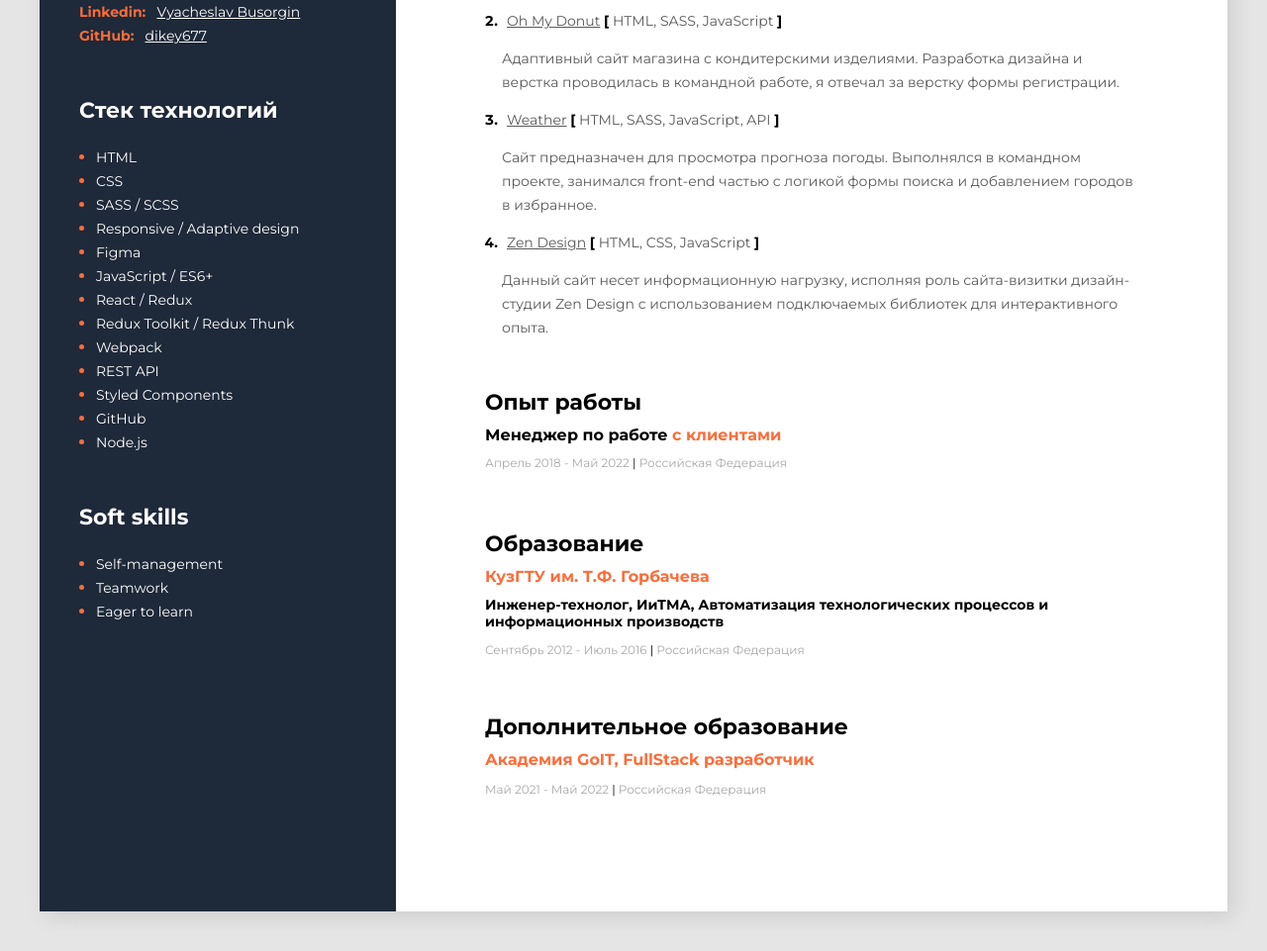
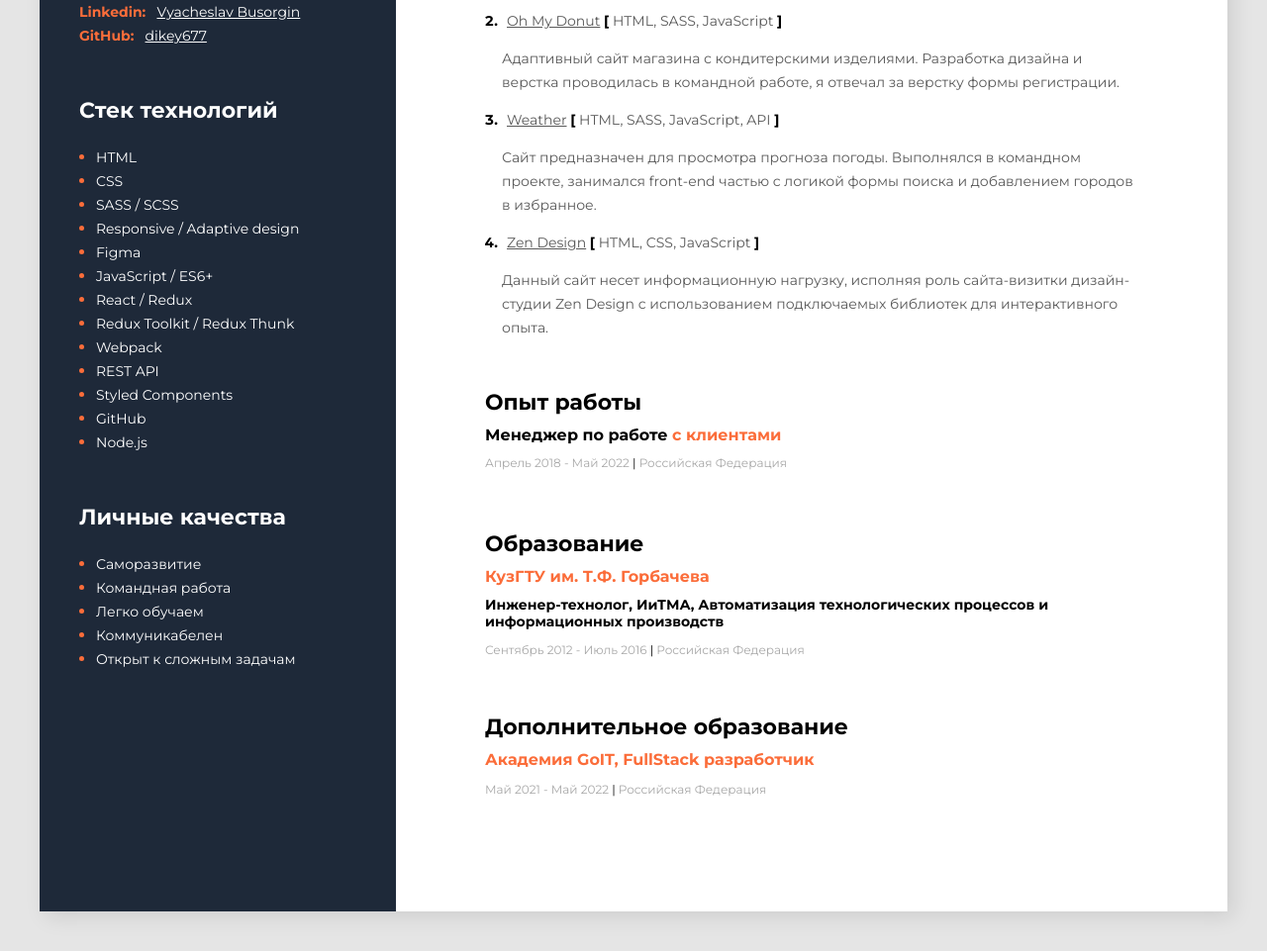
Before and after one commit to dikey677/my-resume, a website: page index.html in a window 1280 px wide. Shown: the part 585-1546 px from the top of the page at 99% size. Drawn offline with Linux system fonts and the light colour scheme.

Commit message:
Update index.html

```diff
--- a/index.html
+++ b/index.html
@@ -142,11 +142,13 @@
 
             <!-- Soft skills -->
             <div class="soft-skills">
-                <h3 class="soft-skills__title">Soft skills</h3>
+                <h3 class="soft-skills__title">Личные качества</h3>
                 <ul class="soft-skills__list">
-                    <li class="soft-skills__item"> <span class="soft-skills__color">Self-management</li>
-                    <li class="soft-skills__item"> <span class="soft-skills__color">Teamwork</span></li>
-                    <li class="soft-skills__item"> <span class="soft-skills__color">Eager to learn</span></li>
+                    <li class="soft-skills__item"> <span class="soft-skills__color">Саморазвитие</li>
+                    <li class="soft-skills__item"> <span class="soft-skills__color">Командная работа</span></li>
+                    <li class="soft-skills__item"> <span class="soft-skills__color">Легко обучаем</span></li>
+                    <li class="soft-skills__item"> <span class="soft-skills__color">Коммуникабелен</span></li>
+                    <li class="soft-skills__item"> <span class="soft-skills__color">Открыт к сложным задачам</span></li>
                 </ul>
             </div>
         </section>
```
